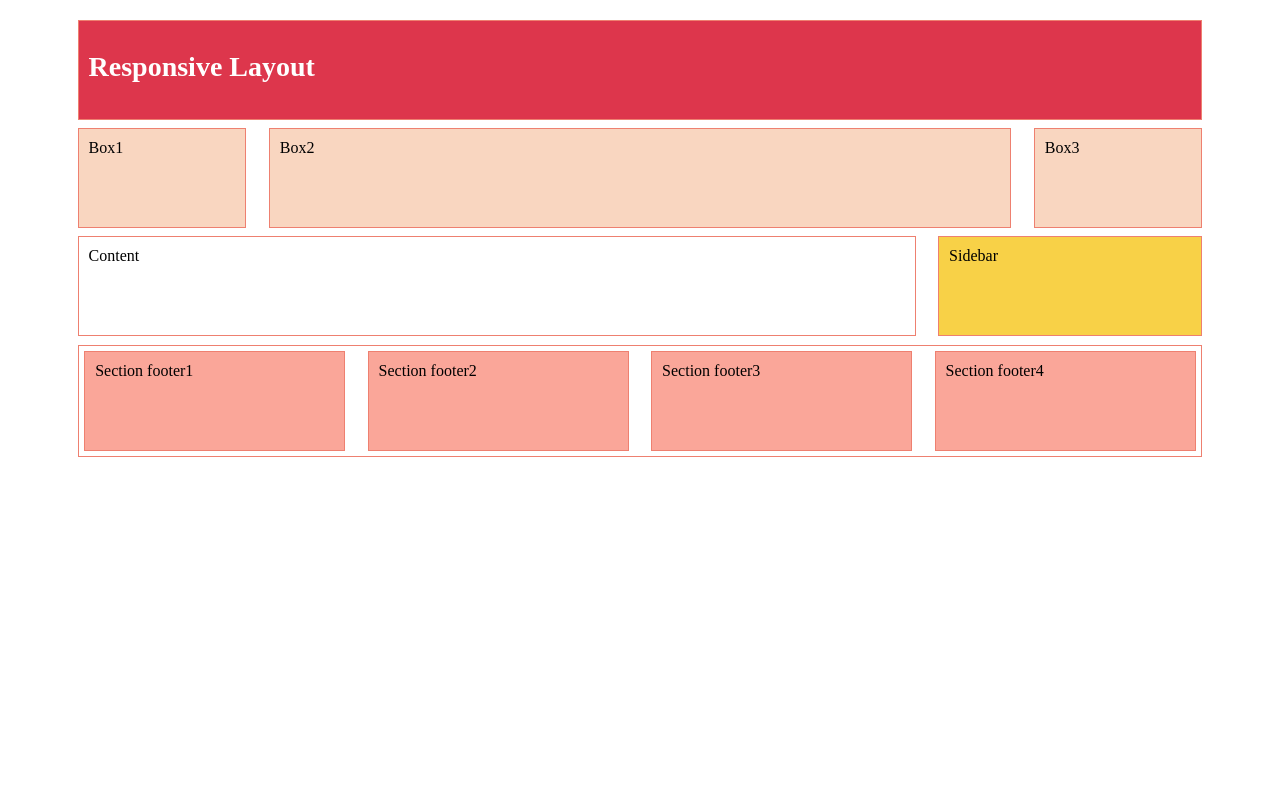
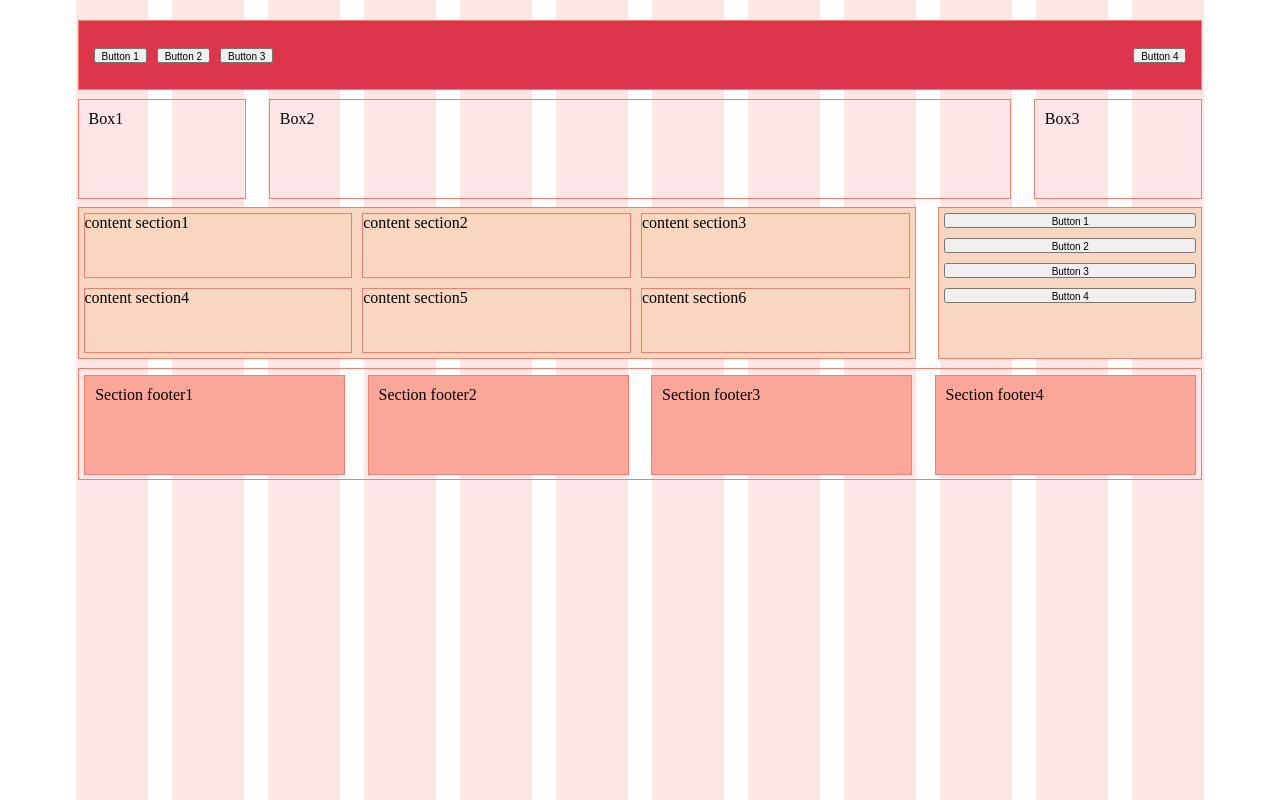
Before and after one commit to farangis-olund/cssgrids-template, a plain HTML site: page index.html in a window 1280 px wide. Drawn offline with Linux system fonts and the light colour scheme.

Commit message:
flexbox addition

```diff
--- a/css/style.css
+++ b/css/style.css
@@ -3,13 +3,11 @@
 }
 
 body {
-    /* background: url(../img/12_col.gif) center top repeat-y; */
+    background: url(../img/12_col.gif) center top repeat-y;
     background-size: 90%;
 }
 
 .header,
-.main,
-.sidebar,
 .footer,
 .box1,
 .box2,
@@ -24,12 +22,25 @@ body {
 }
 
 .header {
+    background-color: #DD364C;
     grid-area: header;
-    font-size: 28px;
-    font-weight: bold;
-    color: white;
-    padding: 30px 10px;
-    background-color: #DD364C;
+    height: 70px;
+}
+
+.header-flex {
+    display: flex;
+    justify-content: start;
+    align-items: center;
+}
+
+button {
+    font-size: 10px;
+    margin: 5px;
+    height: 15px;
+}
+
+.header-flex>.button4 {
+    margin-left: auto;
 }
 
 .main {
@@ -39,7 +50,16 @@ body {
 
 .sidebar {
     grid-area: sidebar;
-    background-color: #f8d147;
+    background-color: #F9D6C0;
+    /* height: 150px; */
+    border: 1px solid #EE8070;
+}
+
+.sidebar-flex {
+    display: flex;
+    flex-flow: column wrap;
+    justify-content: flex-start;
+    flex-grow: 1;
 }
 
 .boxes {
@@ -49,16 +69,7 @@ body {
     gap: 2%;
 }
 
-.box1,
-.box2,
-.box3 {
-    background-color: #F9D6C0;
-}
-
-.footer1,
-.footer2,
-.footer3,
-.footer4 {
+.footer>section {
     background-color: #faa699;
 }
 
@@ -79,6 +90,28 @@ body {
     grid-template-rows: auto;
     grid-template-areas: "header header header header " "boxes boxes boxes boxes" "content content content sidebar " "footer footer footer footer";
     gap: 2%;
+}
+
+.content-container-flex {
+    /* height: 150px; */
+    border: 1px solid #EE8070;
+    display: flex;
+    flex-flow: row wrap;
+    justify-content: stretch;
+    background-color: #F9D6C0;
+    flex-grow: 1;
+}
+
+.main>section {
+    width: 265px;
+    height: 65px;
+    margin: 5px;
+    border: 1px solid #EE8070;
+    background-color: #F9D6C0;
+}
+
+.content-flex {
+    flex: 1 1 auto;
 }
 
 
--- a/index.html
+++ b/index.html
@@ -10,14 +10,32 @@
 
 <body>
     <div class="container">
-        <header class="header">Responsive Layout </header>
+        <header class="header header-flex">
+            <button class="button1">Button 1</button>
+            <button class="button2">Button 2</button>
+            <button class="button3">Button 3</button>
+            <button class="button4">Button 4</button>
+        </header>
         <div class="boxes">
             <section class="box1">Box1</section>
             <section class="box2">Box2</section>
             <section class="box3">Box3</section>
         </div>
-        <main class="main">Content</main>
-        <aside class="sidebar">Sidebar</aside>
+        <main class="main content-container-flex">
+            <section class="content-section1 content-flex">content section1</section>
+            <section class="content-section2 content-flex">content section2</section>
+            <section class="content-section3 content-flex">content section3</section>
+            <section class="content-section4 content-flex">content section4</section>
+            <section class="content-section5 content-flex">content section5</section>
+            <section class="content-section6 content-flex">content section6</section>
+
+        </main>
+        <aside class="sidebar sidebar-flex">
+            <button class="button1">Button 1</button>
+            <button class="button2">Button 2</button>
+            <button class="button3">Button 3</button>
+            <button class="button4">Button 4</button>
+        </aside>
         <footer class="footer">
             <section class="footer1">Section footer1</section>
             <section class="footer2">Section footer2</section>
```
